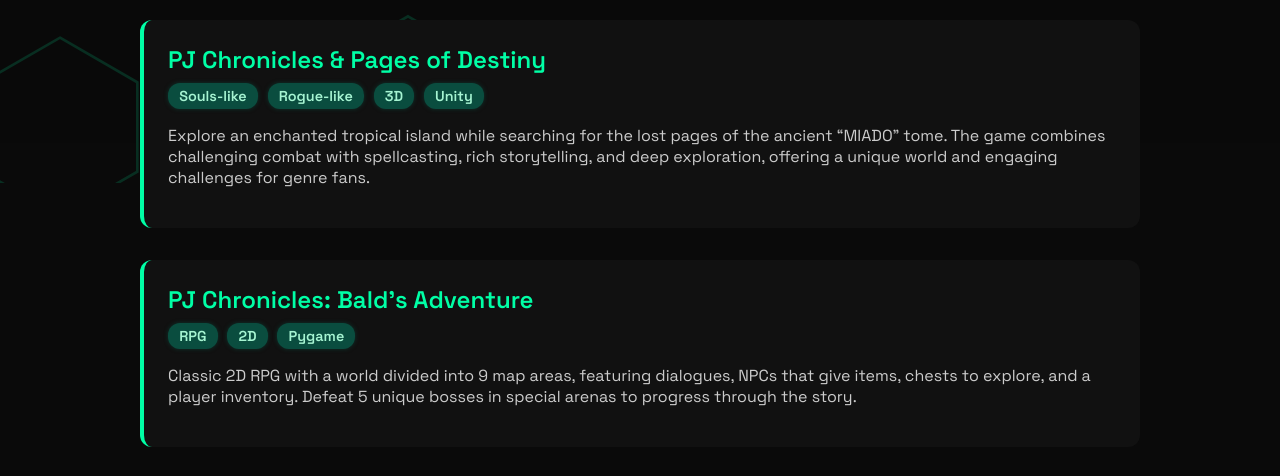
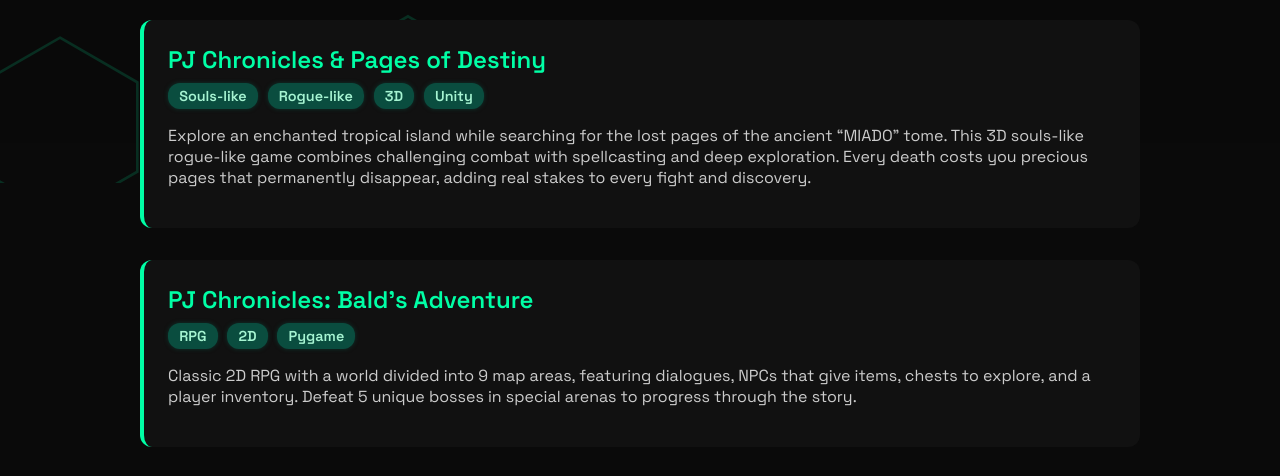
Before and after one commit to Kolbess/portfolio, a plain HTML site: page index.html in a window 1280 px wide. Shown: the part 617-1093 px from the top of the page. Drawn offline with Linux system fonts and the light colour scheme.

Commit message:
changed PJ Chronicles & Pages of Destiny description

```diff
--- a/index.html
+++ b/index.html
@@ -33,7 +33,7 @@
       <span>3D</span>
       <span>Unity</span>
     </div>
-    <p>Explore an enchanted tropical island while searching for the lost pages of the ancient “MIADO” tome. The game combines challenging combat with spellcasting, rich storytelling, and deep exploration, offering a unique world and engaging challenges for genre fans.</p>
+    <p>Explore an enchanted tropical island while searching for the lost pages of the ancient “MIADO” tome. This 3D souls-like rogue-like game combines challenging combat with spellcasting and deep exploration. Every death costs you precious pages that permanently disappear, adding real stakes to every fight and discovery.</p>
   </div>
 
   <div class="project">
```
